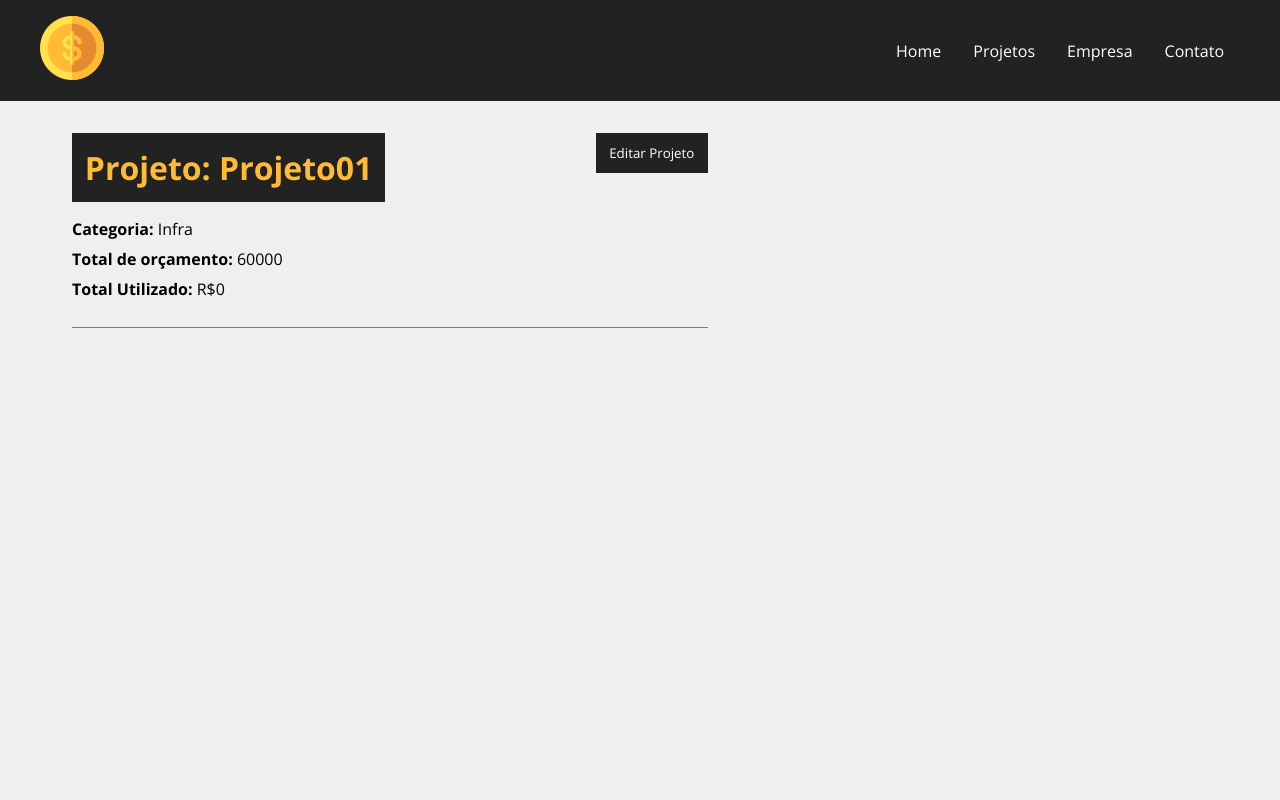
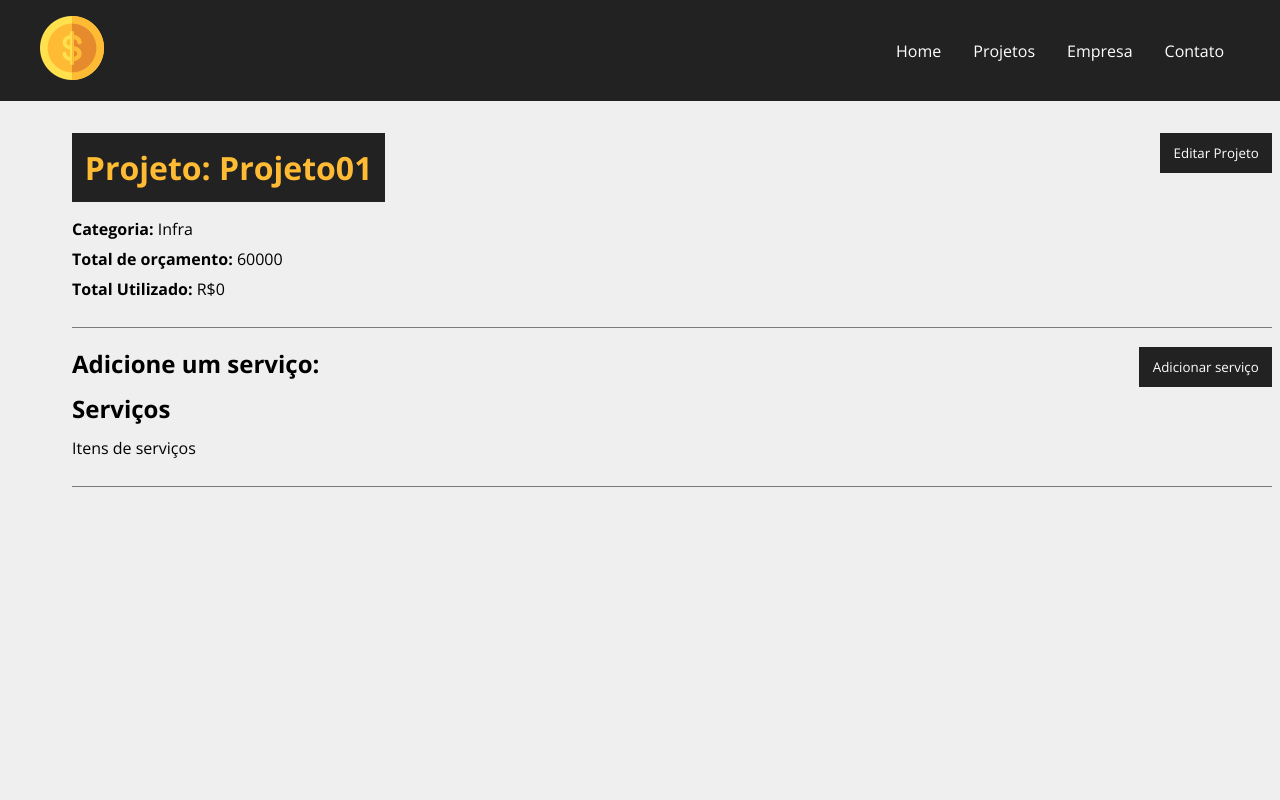
Before and after one commit to dirangel/costs, a React (Create React App) app: page /project/1 in a window 1280 px wide. Shown: the top 800 px of the page. Built offline with nearby package versions, Linux system fonts and the light colour scheme; data requests are answered from the project's data file.

Commit message:
Aula 33 - Criando área de serviços

```diff
--- a/db.json
+++ b/db.json
@@ -12,8 +12,8 @@
       "id": 1
     },
     {
-      "name": "Projeto02 - Edit",
-      "budget": "29.000",
+      "name": "Projeto02",
+      "budget": "25800",
       "category": {
         "id": "1",
         "name": "Infra"
@@ -46,7 +46,7 @@
     },
     {
       "name": "Projeto05 - Edit",
-      "budget": "52.000",
+      "budget": "52000",
       "category": {
         "id": "4",
         "name": "Planejamento"
@@ -57,7 +57,7 @@
     },
     {
       "name": "Projeto06 - Edit",
-      "budget": "15.000",
+      "budget": "15000",
       "category": {
         "id": "4",
         "name": "Planejamento"
--- a/src/components/Pages/Project.js
+++ b/src/components/Pages/Project.js
@@ -11,8 +11,9 @@
 
         const { id } = useParams()
 
-        const [ project, setProject ] = useState([])
+        const [project, setProject] = useState([])
         const [showProjectForm, setShowProjectForm] = useState(false)
+        const [showServiceForm, setShowServiceForm] = useState(false)
         const [message, setMessage] = useState()
         const [type, setType] = useState()
 
@@ -28,12 +29,14 @@
                 setProject(data)
               })
               .catch((err) => console.log(err))
-          }, 1000);
+          }, 500);
         }, [id])
 
 
 
         function editPost(project){
+          setProject('')
+
           console.log('Budget: ', project.budget)
           console.log('Cost: ', project.cost)
           if(project.budget < project.cost){
@@ -63,12 +66,15 @@
           setShowProjectForm(!showProjectForm)
         }
 
+        function toggleServiceForm(){
+          setShowServiceForm(!showServiceForm)
+        }
 
         return(
             <>
              {project.name ? (
                <div className={styles.project_details}>
-                  <Container customClass="column">
+                  <Container customClass="column"></Container>
                     {message && <Message  type={type} msg={message}/>}
                     <div className={styles.details_container}>
                       <h1>Projeto: {project.name}</h1>
@@ -97,7 +103,21 @@
                         </div>
                       )}
                     </div>
-                    </Container>
+                    <div className={styles.service_form_container}>
+                        <h2>Adicione um serviço:</h2>
+                        <button className={styles.btn} onClick={toggleServiceForm}>
+                        {!showServiceForm ? 'Adicionar serviço' : 'Fechar'}
+                      </button>
+                      <div className={styles.project_info}>
+                        {showServiceForm &&
+                          <div>Formulário do serviço</div>
+                        }
+                      </div>
+                      <h2>Serviços</h2>
+                      <Container>
+                        <p>Itens de serviços</p>
+                      </Container>
+                    </div>
                </div>
               ) : (<Loading/>)}
            </>
--- a/src/components/layout/Loading.module.css
+++ b/src/components/layout/Loading.module.css
@@ -1,6 +1,6 @@
 .loader_container {
     width: 100%;
-    height: 100%;
+    /* height: 100%; */
     display: flex;
     justify-content: center;
     align-items: center;
```
